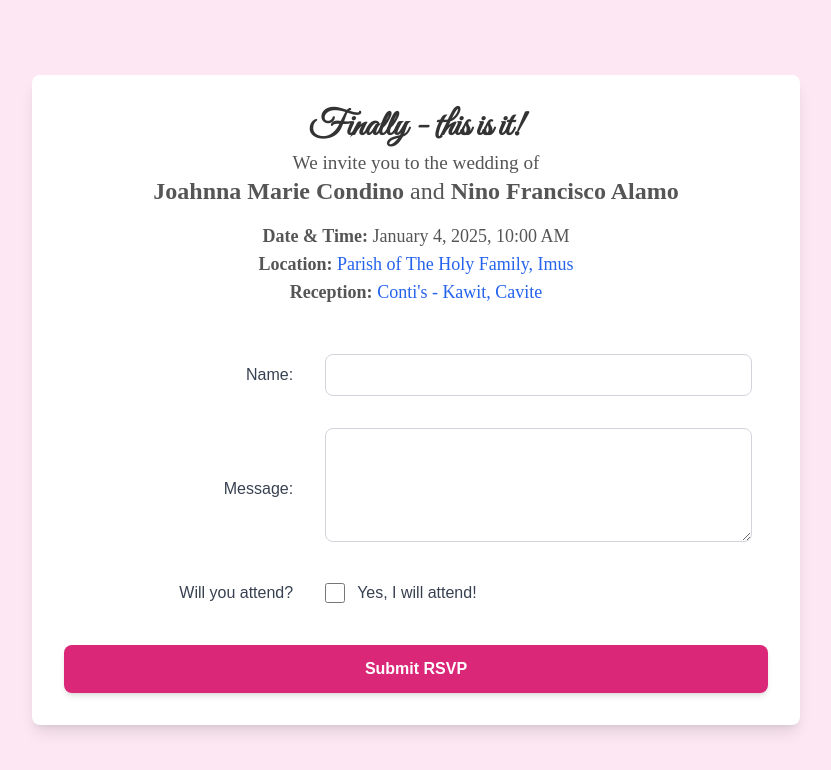
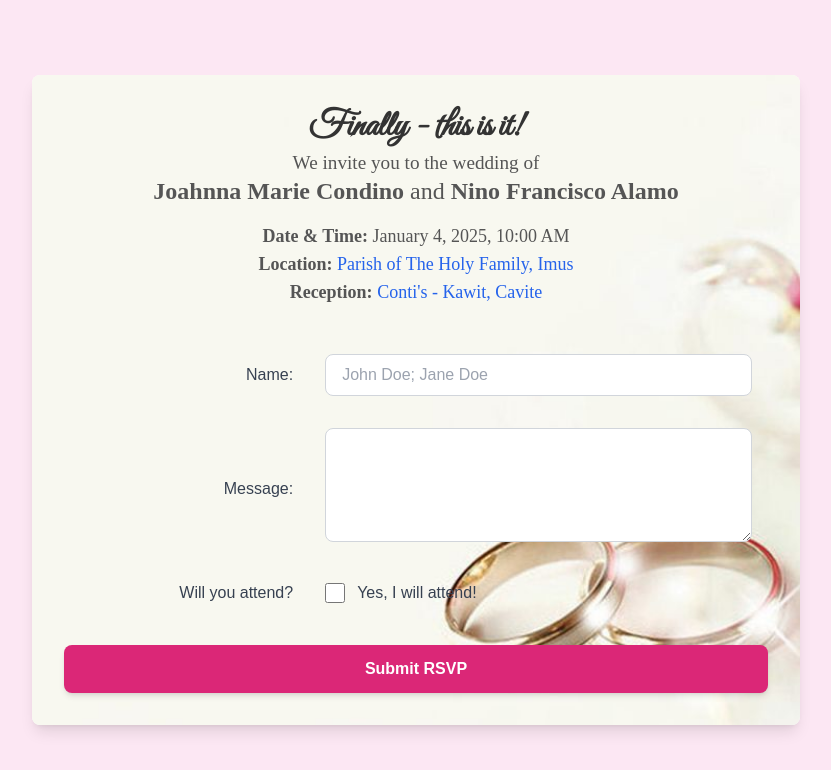
Before and after one commit to ninalamo/rsvp-app, a Next.js app: page / in a window 1280 px wide. Shown: the top 770 px of the page, without its empty margins (224-1055 px from the left). Built offline with nearby package versions, Linux system fonts and the light colour scheme; no server answers.

Commit message:
fixed some stuff

```diff
--- a/app/page.jsx
+++ b/app/page.jsx
@@ -1,12 +1,34 @@
 "use client";
 
-import { useState } from "react";
-import { useRouter } from "next/navigation";
+import { useState, useEffect, Suspense } from "react";
+import { useSearchParams } from "next/navigation"; // Use this hook to access query params in app directory
 import { supabase } from "@/lib/supabase";
 
 export default function HomePage() {
+
+
+  return (
+    <Suspense fallback={<div>Loading...</div>}>
+      <RsvpForm />
+    </Suspense>
+  );
+
+  function RsvpForm() {
     const [form, setForm] = useState({ name: "", message: "", isAttending: false });
-  const router = useRouter();
+    const [guestType, setGuestType] = useState(""); // This will hold the type of guest (VIP/Peer)
+    const searchParams = useSearchParams(); // Access the search parameters from the URL
+    const [imageUrl, setImageUrl] = useState(""); // URL for RSVP image
+
+    // Check query parameter when the page loads
+    useEffect(() => {
+      const guest = searchParams.get("guest"); // Get the 'guest' query parameter from the URL
+      if (guest === "vip") {
+        setGuestType("VIP");
+      } else if (guest === "peer") {
+        setGuestType("Peer");
+      }
+      setImageUrl(`${window.location.origin}/images/rsvp.png`);
+    }, [searchParams]); // Re-run when searchParams changes
 
     const handleChange = (e) => {
       const { name, value, type, checked } = e.target;
@@ -28,7 +50,6 @@ export default function HomePage() {
               name: form.name,
               message: form.message,
               isAttending: form.isAttending,
-
               date: new Date().toISOString(),
             },
           ]);
@@ -47,10 +68,18 @@ export default function HomePage() {
       }
     };
 
-
     return (
       <div className="flex items-center justify-center min-h-screen bg-pink-100">
-      <div className="bg-white shadow-lg rounded-lg p-8 w-full max-w-3xl">
+        <div className="bg-white shadow-lg rounded-lg p-0 w-full max-w-3xl">
+          <div
+            className="bg-cover bg-center p-8"
+            style={{
+              backgroundImage: `url(${imageUrl})`,
+              backgroundSize: "cover",
+              backgroundPosition: "center",
+              borderRadius: "8px",
+            }}
+          >
             <div className="text-center mb-8">
               <h1
                 className="text-4xl font-bold"
@@ -76,8 +105,10 @@ export default function HomePage() {
                 <br />
                 {/* Date, Time, and Location */}
                 <p className="mt-4 text-lg" style={{ color: "#555" }}>
-            <span className="font-semibold">Date & Time:</span> January 4, 2025, 10:00 AM<br />
-            <span className="font-semibold">Location:</span> <a
+                  <span className="font-semibold">Date & Time:</span> January 4, 2025, 10:00 AM
+                  <br />
+                  <span className="font-semibold">Location:</span>{" "}
+                  <a
                     href="https://www.google.com/maps?q=Parish+of+The+Holy+Family,+Imus"
                     target="_blank"
                     rel="noopener noreferrer"
@@ -87,7 +118,8 @@ export default function HomePage() {
                   </a>
                 </p>
                 <p className="text-lg" style={{ color: "#555" }}>
-            <span className="font-semibold">Reception:</span> <a
+                  <span className="font-semibold">Reception:</span>{" "}
+                  <a
                     href="https://www.contis.ph/tools/locations/locations/conti-s-bakeshop-restaurant-with-drive-thru-kawit-cavite"
                     target="_blank"
                     rel="noopener noreferrer"
@@ -98,10 +130,9 @@ export default function HomePage() {
                 </p>
               </span>
             </div>
-        <form
-          onSubmit={handleSubmit}
-          className="space-y-6"
-        >
+
+            {/* RSVP Form */}
+            <form onSubmit={handleSubmit} className="space-y-6">
               <table className="w-full text-gray-700">
                 <tbody>
                   <tr>
@@ -113,6 +144,7 @@ export default function HomePage() {
                         value={form.name}
                         onChange={handleChange}
                         required
+                        placeholder="John Doe; Jane Doe"
                         className="w-full px-4 py-2 border border-gray-300 rounded-lg focus:outline-none focus:ring focus:ring-pink-300"
                       />
                     </td>
@@ -146,6 +178,27 @@ export default function HomePage() {
                   </tr>
                 </tbody>
               </table>
+
+              <small
+                className='text-center'
+                style={{
+                  fontFamily: "'Merriweather'",
+                }}
+              >
+                {/* Conditional Messages based on Guest Type */}
+                {guestType === "VIP" && (
+                  <p className="text-green-600 font-medium">
+                    We&apos;re so excited to celebrate with you, and we&apos;d love for you to bring a plus
+                    one to join in the fun! We can&apos;t wait to share this special day with you! <br/> JmNin
+                  </p>
+                )}
+
+                {guestType === "Peer" && (
+                  <p className="text-yellow-600 font-medium">
+                    &quot;We wish we could invite everyone, but due to space, our guest list is small. We&apos;re truly honored to have you join us on our special day&quot; <br/>JmNin
+                  </p>
+                )}
+              </small>
               <button
                 type="submit"
                 className="w-full bg-pink-600 text-white font-semibold py-3 px-6 rounded-lg shadow-md hover:bg-pink-700 transition duration-200"
@@ -155,5 +208,7 @@ export default function HomePage() {
             </form>
           </div>
         </div>
+      </div>
     );
   }
+}
```
Also changed, not shown: app/rsvps/RsvpForm.jsx (added), public/images/rsvp.png. Lines whose indentation alone changed are shown as unchanged.
